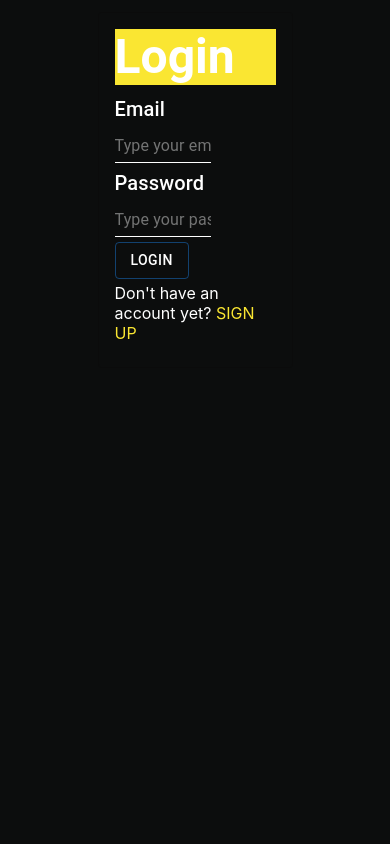
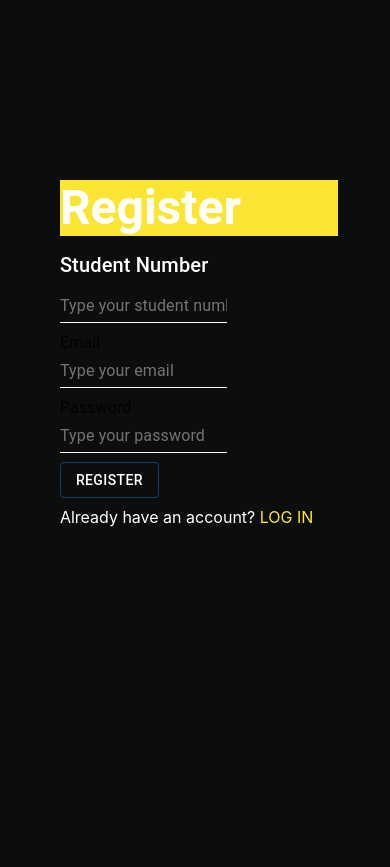
Before and after one commit to Ricartho/capstone_fe, a React (Create React App) app: page / in a window 390 px wide. Before the commit the page ends 844 px from the top, so only its background shows below. Built offline with nearby package versions, Linux system fonts and the light colour scheme.

Commit message:
media query on forms

```diff
--- /dev/null
+++ b/src/events/components/event.js
@@ -0,0 +1,36 @@
+import { Box, Card, CardActionArea, CardContent, Typography } from "@mui/material";
+import React from "react";
+
+const Event = () => {
+    return(
+        <Box sx={{
+            width:'100vw',
+        }}>
+            <Card elevation={3}  square={false} sx={{
+                width:'60%',
+                margin:'0 auto',
+                backgroundColor:'#ffffff',
+                borderRadius:'30px',
+                textAlign:'center'
+            }}>
+                <CardContent>
+                    <CardActionArea>
+                        <Typography variant="h6" color="#0c0d0d" fontWeight="bold">
+                            Test1
+                        </Typography>
+                        <Typography variant="h6" color="#0c0d0d">
+                            Test1
+                        </Typography>
+                        <Typography variant="h6" color="#0c0d0d">
+                            Test1
+                        </Typography>
+                    </CardActionArea>
+
+
+                </CardContent>
+
+            </Card>
+        </Box>
+    );
+};
+export default Event;
--- /dev/null
+++ b/src/events/components/eventList.js
@@ -0,0 +1,7 @@
+import React from "react";
+import Event from "./event";
+
+const EventList = () => {
+    return(<Event />);
+};
+export default EventList;
--- /dev/null
+++ b/src/events/pages/eventPage.js
@@ -0,0 +1,8 @@
+import React from "react";
+
+import EventList from "../components/eventList";
+
+function EventPage(){
+    return(<EventList />);
+}
+export default EventPage;
--- a/src/root.js
+++ b/src/root.js
@@ -10,10 +10,16 @@
             overflowX:'hidden',
             overflowY:'hidden',
             backgroundColor:'#0c0d0d',
-            position:'relative'
+
         }}>
-            <Box sx={{marginTop:'3%'}}>
+            <Box sx={{
+                height:'100vh',
+                margin:'1%',
+                width:'100%',
+                // border:'1px solid red',
+              }}>
                 <Outlet />
+
             </Box>
         </Box>
     );
--- a/src/users/components/loginForm.js
+++ b/src/users/components/loginForm.js
@@ -32,14 +32,30 @@
         setPassword('');
         navigate('/');
     }
+
     return(
         <Box sx={{
-            width:'50%',
+            width:'80%',
+            height:'80%',
             margin:'0 auto',
-            // marginTop:'10%'
+            display:'flex',
+            justifyContent:'center',
+            alignItems:'center',
+            marginTop:'5%',
+            // border: '1px solid white',
         }}>
-            <Card square={false} variant="outlined" elevation={2} sx={{backgroundColor:"#0c0d0d",}}>
-                <CardContent>
+
+            <Card
+                square={false}
+                variant="outlined"
+                elevation={2}
+                sx={{
+                    backgroundColor:"#0c0d0d",
+                    width:'100%'
+                    }}>
+
+                <CardContent >
+
                     <Typography variant="h3" style={labelStyle}> Login</Typography>
 
                     <form autoComplete="off" onSubmit={handleSubmit}>
--- a/src/users/components/signupForm.js
+++ b/src/users/components/signupForm.js
@@ -35,11 +35,23 @@
     }
     return(
         <Box sx={{
-            width:'50%',
+            width:'80%',
+            height:'80%',
             margin:'0 auto',
-            // marginTop:'10%'
+            display:'flex',
+            justifyContent:'center',
+            alignItems:'center',
+            marginTop:'5%',
+            // border: '1px solid white',
         }}>
-            <Card square={false} variant="outlined" elevation={2} sx={{backgroundColor:"#0c0d0d",}}>
+            <Card
+                square={false}
+                variant="outlined"
+                elevation={2}
+                sx={{
+                    backgroundColor:"#0c0d0d",
+                    width:'100%'
+                }}>
 
                 <CardContent>
                     <Typography variant="h3" style={labelStyle}> Register</Typography>
```
Also changed, not shown: src/App.js (+10 -5 lines). Lines whose indentation alone changed are shown as unchanged.
